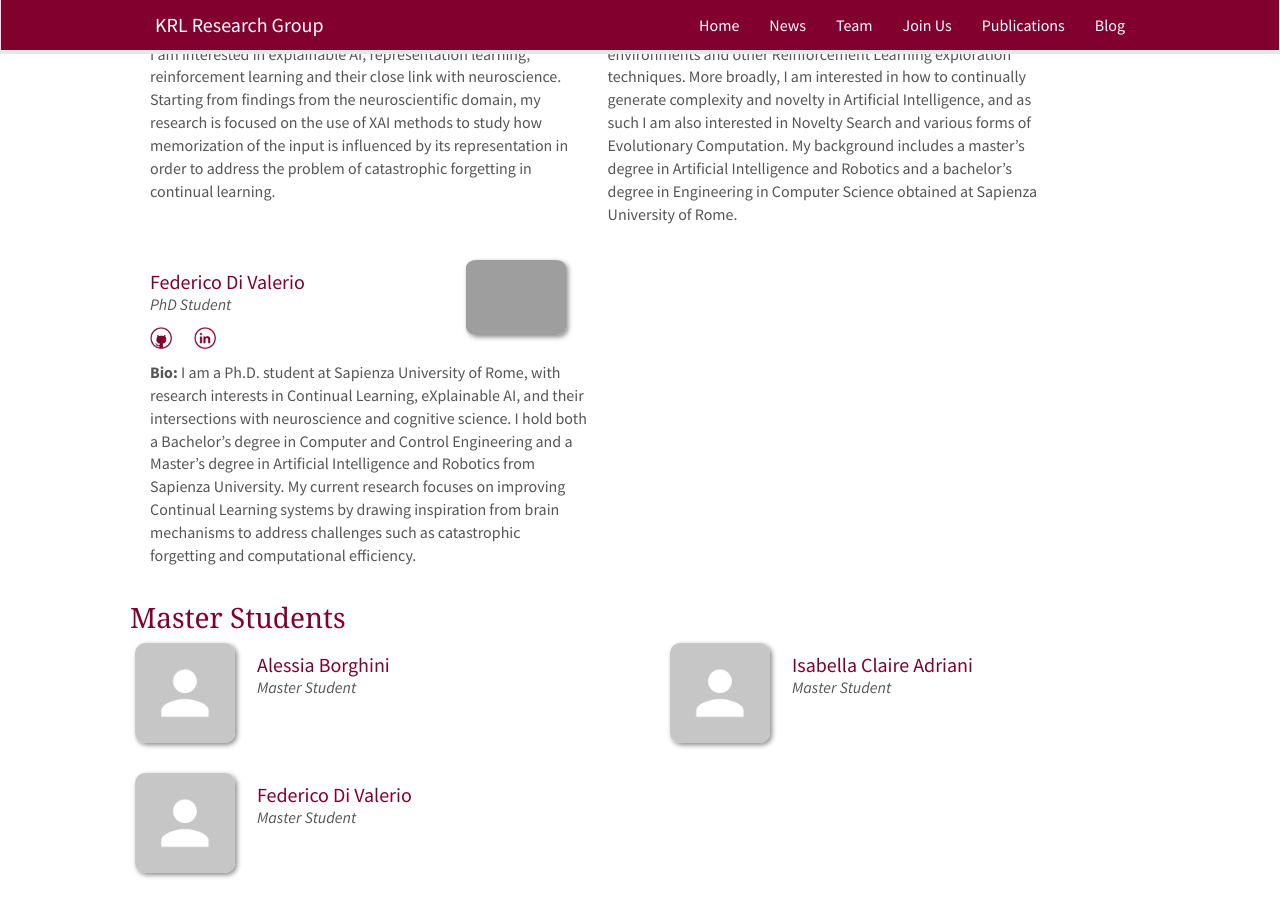
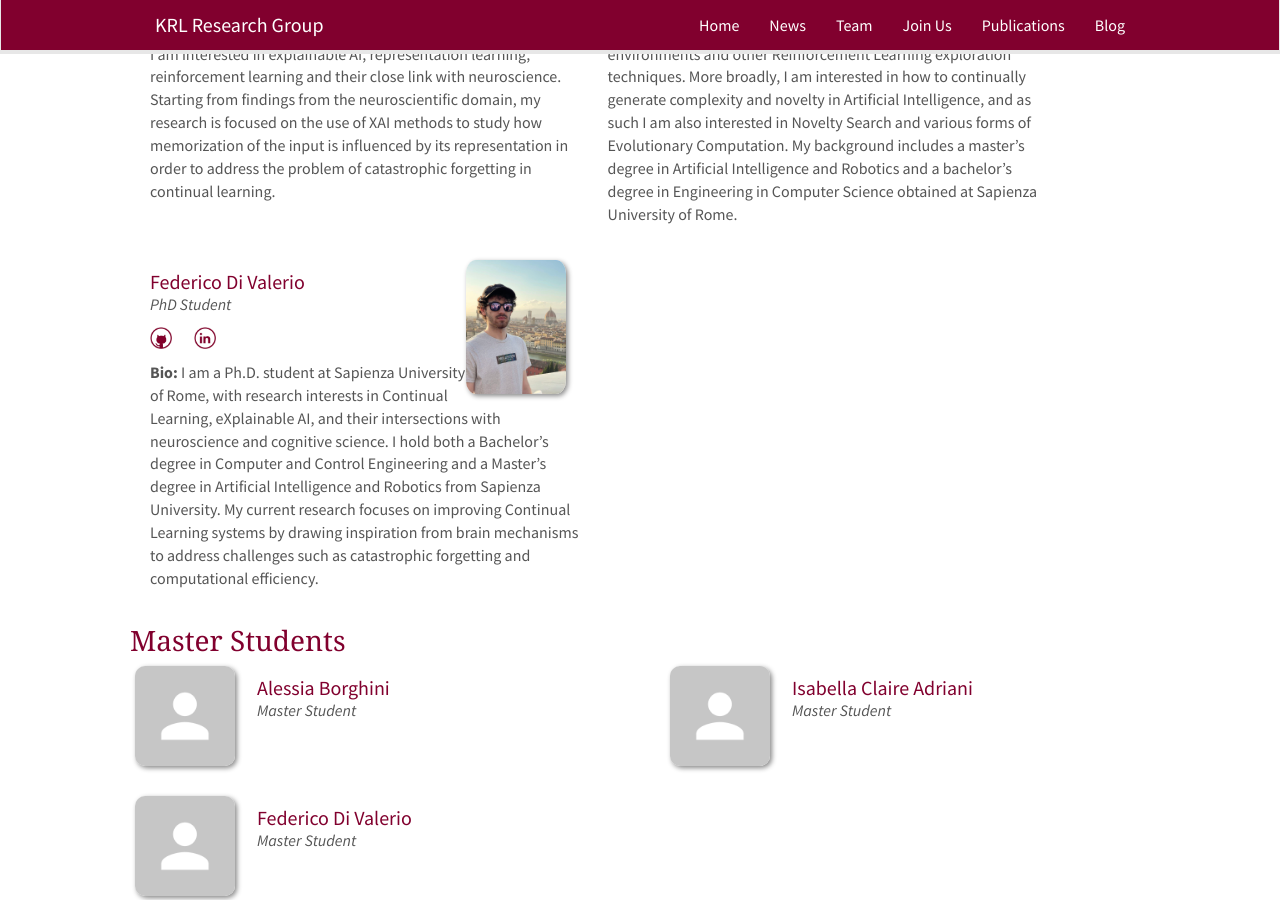
Before and after one commit to KRLGroup/krlgroup.github.io, a Jekyll site: the page built from _pages/team.md, in a window 1280 px wide and 900 px high, scrolled down 1615 px. Built offline with Jekyll 4.4.1, drawn with Linux system fonts in a browser that asks for light colours; nearby versions of some CDN libraries.

Commit message:
Update phd.yml

```diff
--- a/_data/phd.yml
+++ b/_data/phd.yml
@@ -59,7 +59,7 @@
   email: fanti@diag.uniroma1.it
 
 - name: Federico Di Valerio
-  photo: divalerio.jpeg
+  photo: divalerio.jpg
   info: PhD Student
   bio: I am a Ph.D. student at Sapienza University of Rome, with research interests in Continual Learning, eXplainable AI, and their intersections with neuroscience and cognitive science. I hold both a Bachelor's degree in Computer and Control Engineering and a Master's degree in Artificial Intelligence and Robotics from Sapienza University. My current research focuses on improving Continual Learning systems by drawing inspiration from brain mechanisms to address challenges such as catastrophic forgetting and computational efficiency.
   webpage:
```
